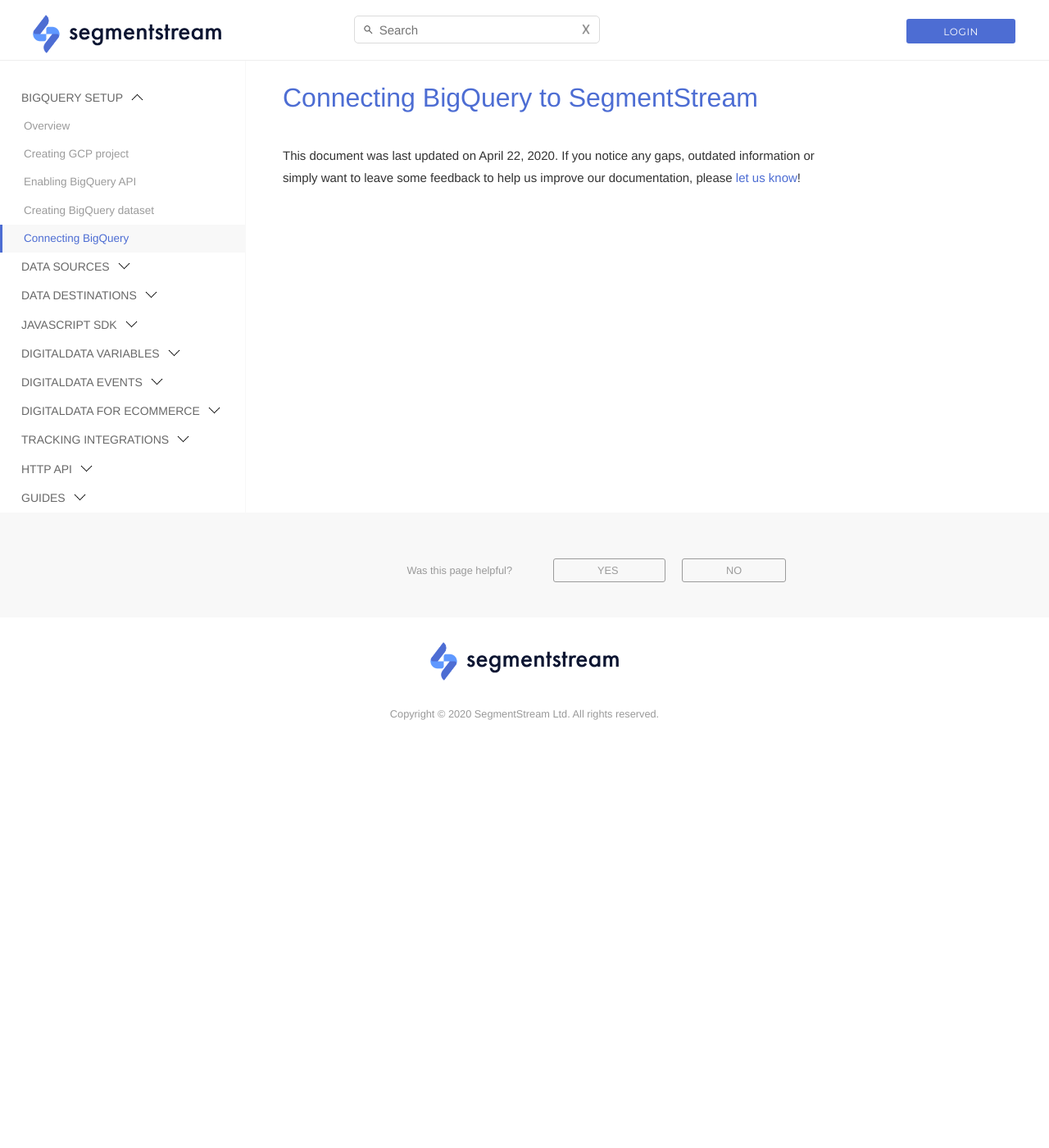
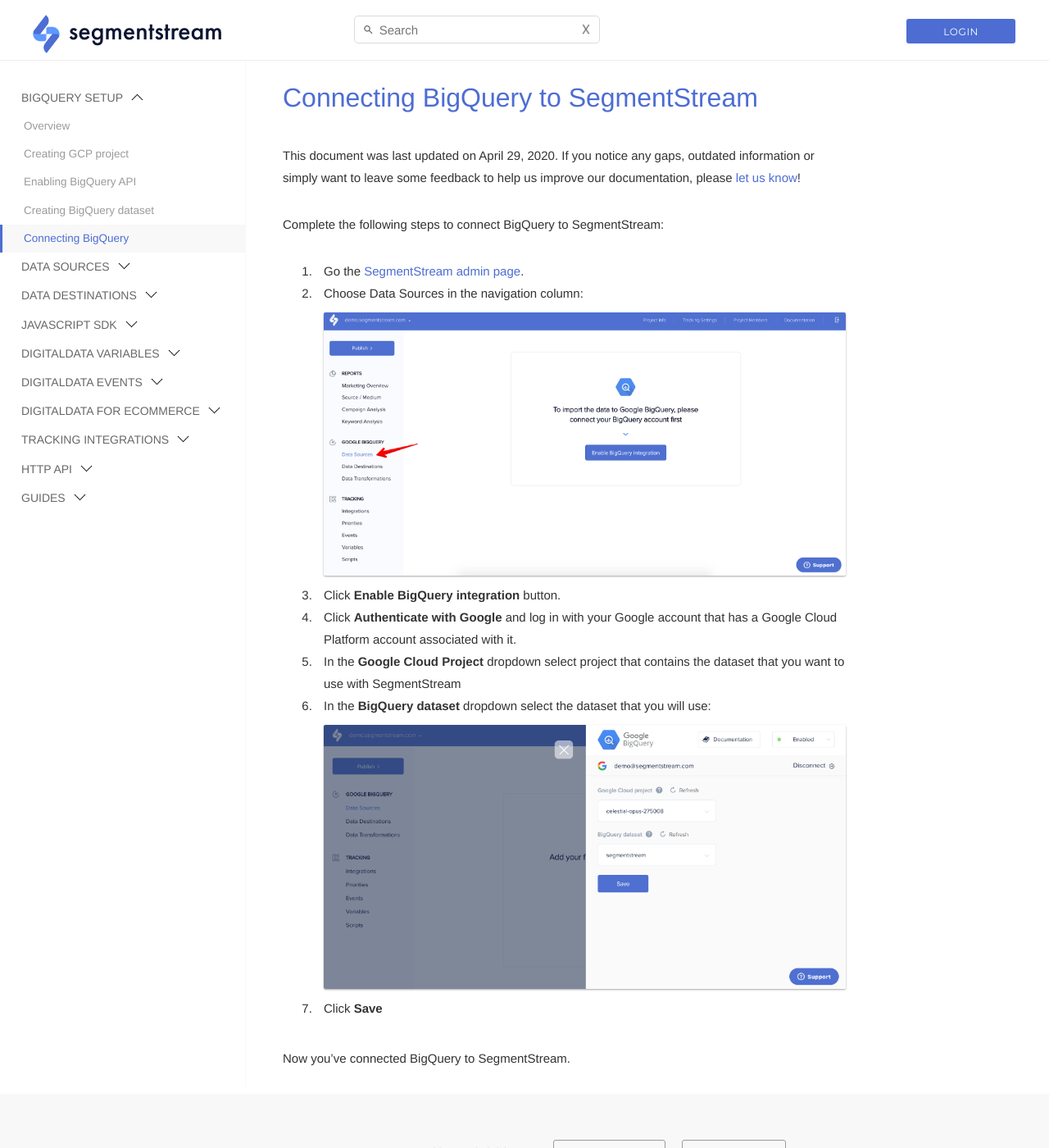
Before and after one commit to segmentstream-com/segmentstream-com.github.io, a Jekyll site: the page built from _docs/bigquery/connecting-bigquery.md, in a window 1280 px wide and 1400 px high. Shown: the whole window at 82% size. Built offline with Jekyll 4.4.1, drawn with Linux system fonts in a browser that asks for light colours; nearby versions of some CDN libraries.

Commit message:
added connecting BQ

```diff
--- a/_docs/bigquery/connecting-bigquery.md
+++ b/_docs/bigquery/connecting-bigquery.md
@@ -3,10 +3,22 @@
 section: bigquery
 navigation_title: "Connecting BigQuery"
 title: "Connecting BigQuery to SegmentStream"
-order: 5
-date: 2020-04-22
+order: 6
+date: 2020-04-29
 ---
 
 <!---
-In this article explained how to connect Google BigQuery inside the admin panel
+In this article we explain how to connect Google BigQuery inside the admin panel
 -->
+Complete the following steps to connect BigQuery to SegmentStream:
+1. Go the [SegmentStream admin page](https://admin.segmentstream.com/).
+2. Choose Data Sources in the navigation column:
+![](/img/bigquery_connect.1.png)
+3. Click **Enable BigQuery integration** button.
+4. Click **Authenticate with Google** and log in with your Google account that has a Google Cloud Platform account associated with it.
+5. In the **Google Cloud Project** dropdown select project that contains the dataset that you want to use with SegmentStream
+6. In the **BigQuery dataset** dropdown select the dataset that you will use:
+![](/img/bigquery_connect.2.png)
+7. Click **Save**
+
+Now you've connected BigQuery to SegmentStream.
```
Also changed, not shown: img/bigquery_connect.1.png (added), img/bigquery_connect.2.png (added).
